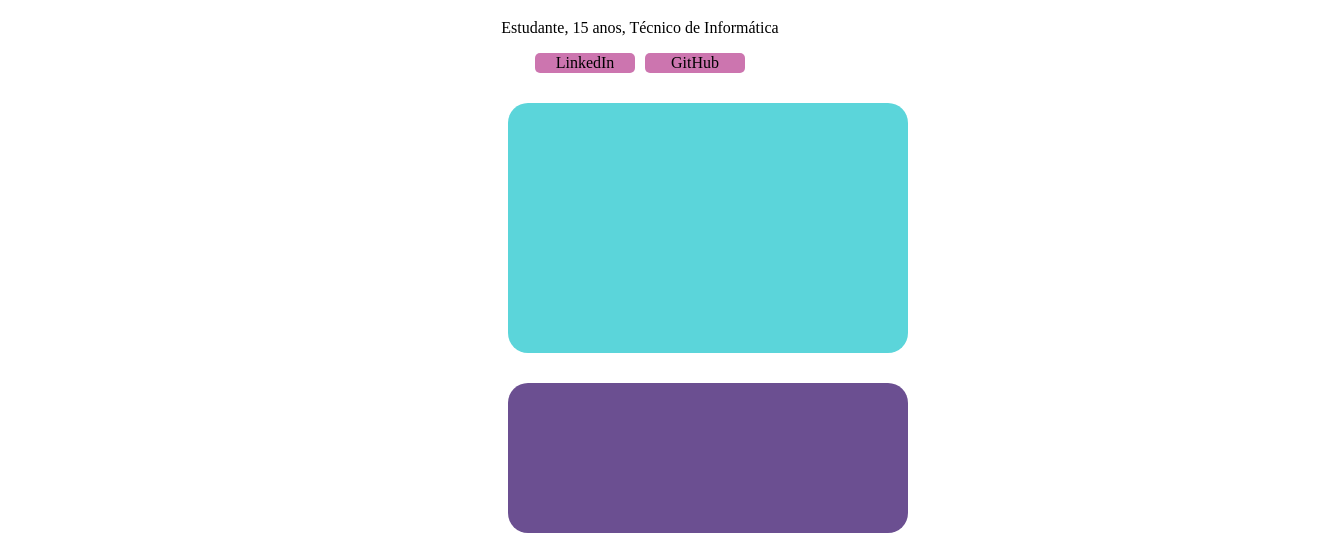
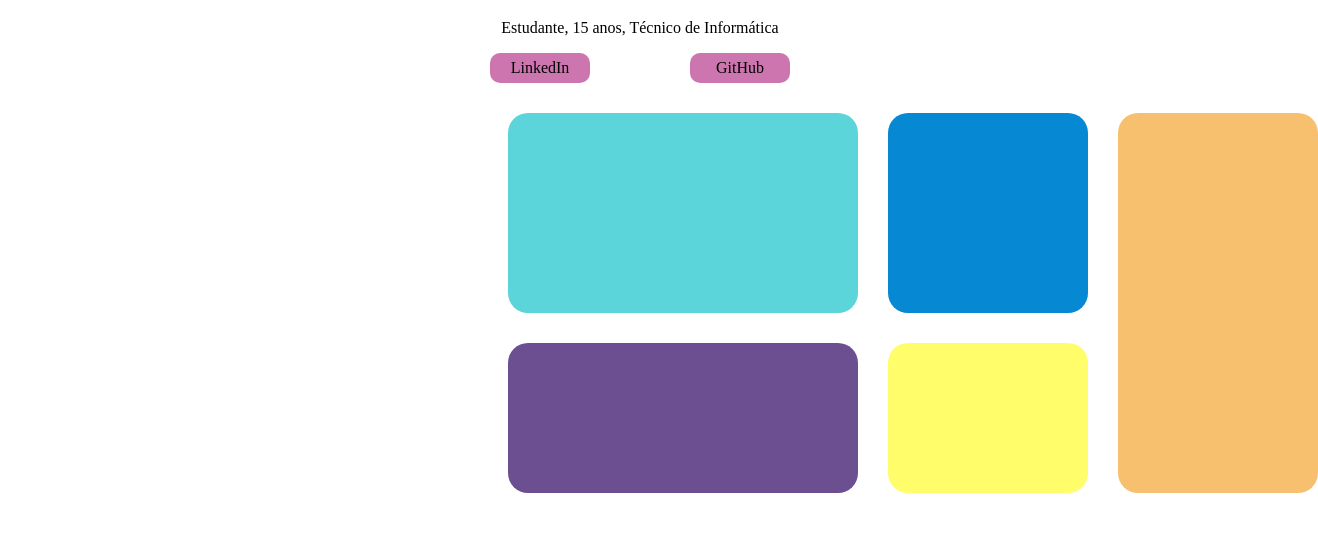
Before and after one commit to Nickss09/Biografia, a plain HTML site: page trabalho-perfil.html in a window 1280 px wide. Shown: the part 269-804 px from the top of the page, 1318 px wide, since content can reach past the window. Drawn offline with Linux system fonts and the light colour scheme.

Commit message:
Add files via upload

```diff
--- a/trabalho-perfil.html
+++ b/trabalho-perfil.html
@@ -15,7 +15,6 @@
             display: flex;
             justify-content: center;
             align-items: center;
-
         }
         .perfil{
             width: 200px;
@@ -37,67 +36,65 @@
         }
         .btm1-style{
             width: 100px;
-            height: 20px;
+            height: 30px;
             background-color: rgb(204, 117, 175);
             display: flex;
             flex-direction: column;
             justify-content: center;
             align-items: center;
-            border-radius: 5px;
+            border-radius: 10px;
             color: rgb(0, 0, 0);
         }
         .btm2-style{
             width: 100px;
-            height: 20px;
+            height: 30px;
             background-color: rgb(204, 117, 175);
             display: flex;
             justify-content: center;
             align-items: center;
-            border-radius: 5px;
+            border-radius: 10px;
             color: rgb(0, 0, 0);
-            margin-left: 10px;
+            margin-left: 100px;
+        }
+        #bottomBox{
+            justify-content: center;
+            align-items: center;
         }
         .styleBox1{
-            display: flex;
-            flex-direction: column;
             justify-content: center;
             margin-top: 30px;
             margin-left: 450px;
         }
         .firstBox{
-            width: 400px;
-            height: 250px;
+            width: 350px;
+            height: 200px;
             background: rgb(91, 213, 218);
             border-radius: 20px;
             margin-left: 50px;
         }
         .styleBox2{
-            display: flex;
-            flex-direction: column;
             justify-content: center;
             margin-top: 30px;
             margin-left: 450px;
         }
         .secondBox{
-            width: 400px;
+            width: 350px;
             height: 150px;
             background: rgb(107, 79, 145);
             border-radius: 20px;
             margin-left: 50px;
         }
         .styleBox3{
-            display: flex;
-            flex-direction: column;
             justify-content: center;
-            margin-top: 30px;
-            margin-left: 450px;
+            margin-top: -380px;
+            margin-left: 480px;
         }
         .thirdBox{
             width: 200px;
             height: 200px;
             background: rgb(6, 136, 211);
             border-radius: 20px;
-            margin-left: 50px;
+            margin-left: 400px;
         }
         .styleBox4{
             display: flex;
@@ -111,21 +108,19 @@
             height: 150px;
             background: rgb(255, 253, 105);
             border-radius: 20px;
-            margin-left: 50px;
+            margin-left: 430px;
         }
         .styleBox5{
-            display: flex;
-            flex-direction: column;
             justify-content: center;
-            margin-top: 30px;
+            margin-top: -380px;
             margin-left: 450px;
         }
         .fifthBox{
             width: 200px;
-            height: 400px;
+            height: 380px;
             background: rgb(247, 192, 110);
             border-radius: 20px;
-            margin-left: 50px;
+            margin-left: 660px;
         }
     </style>
 </head>
```
